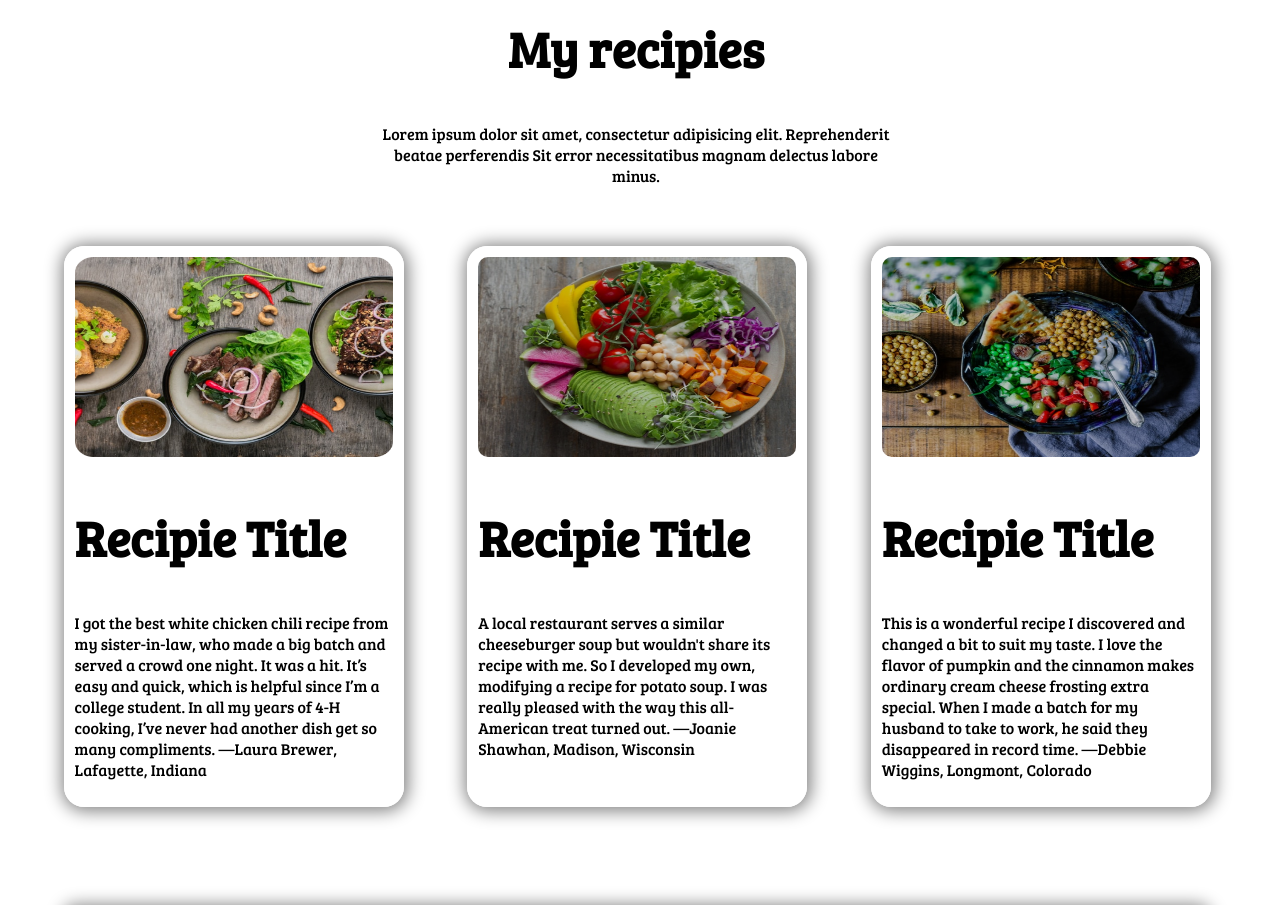
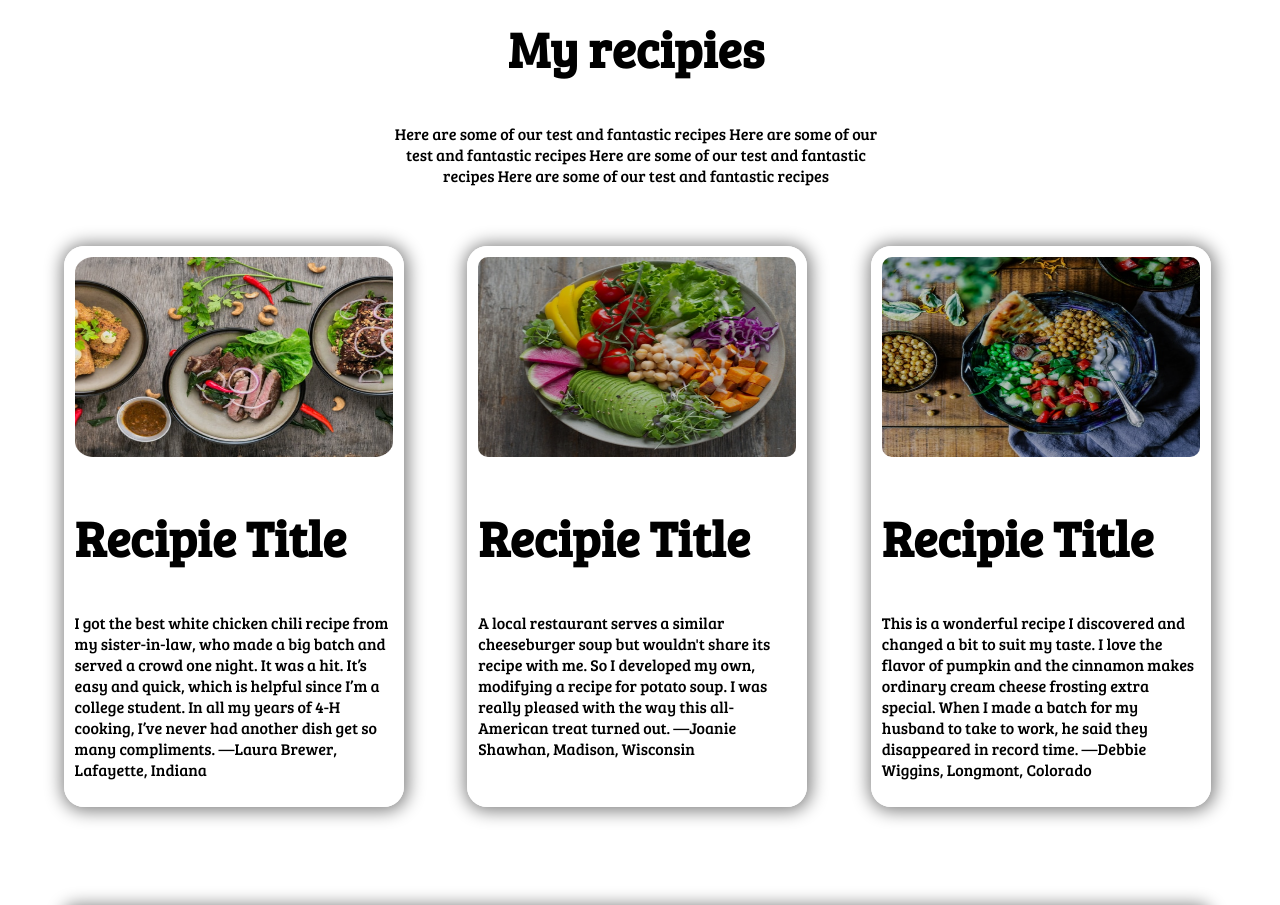
Before and after one commit to sabbir-hossai/-first-assignment, a plain HTML site: page index.html in a window 1280 px wide. Shown: the part 1560-2465 px from the top of the page. Drawn offline with Linux system fonts and the light colour scheme.

Commit message:
change text

```diff
--- a/index.html
+++ b/index.html
@@ -45,9 +45,9 @@
     <section class="section-recipies">
         <div class="text-aline">
             <h1 style="display:  ;">My recipies</h1>
-            <p style="display: inline;">Lorem ipsum dolor sit amet, consectetur adipisicing elit.
-                Reprehenderit beatae perferendis
-                Sit error necessitatibus magnam delectus labore minus.</p>
+            <p style="display: inline;">Here are some of our test and fantastic recipes Here are some of our test and
+                fantastic recipes Here are some of our test and fantastic recipes Here are some of our test and
+                fantastic recipes</p>
         </div>
         <div class="display-flex">
             <div class="recipies-width">
```
